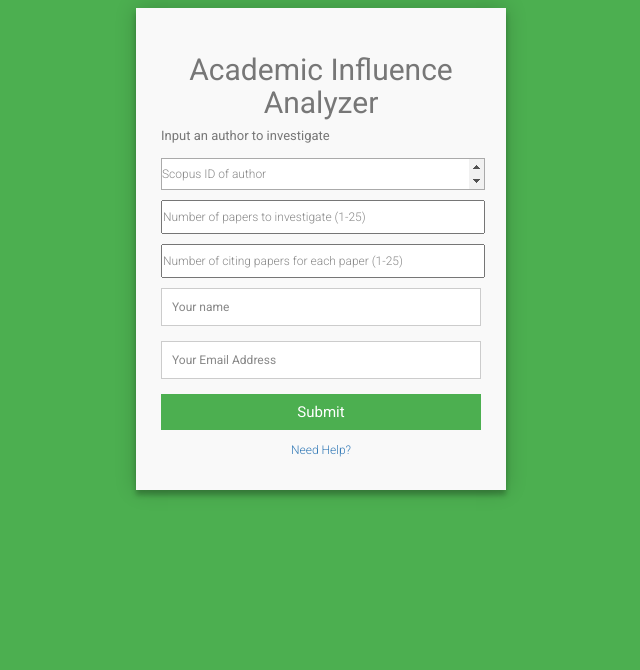
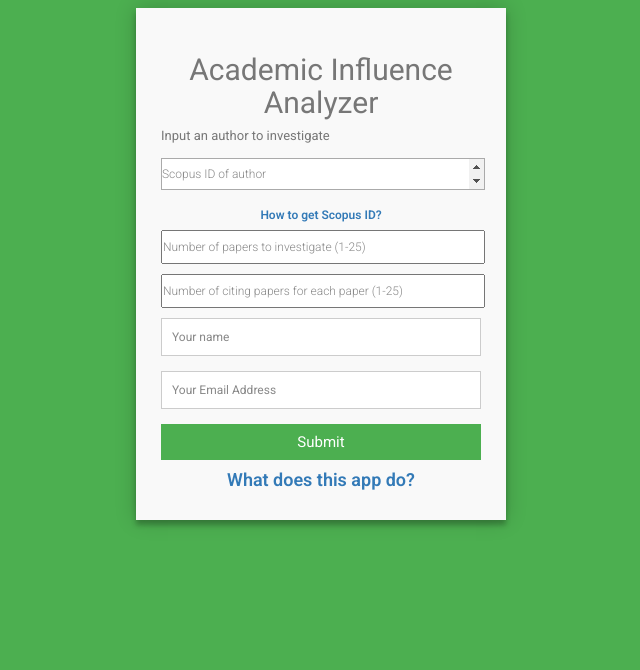
Before and after one commit to AnkaiJie/AfdWeb, a Flask app: page / in a window 1280 px wide. Shown: the part 142-812 px from the top of the page, without its empty margins (319-959 px from the left). Before the commit the page ends 640 px from the top, so only its background shows below. Run offline with Flask 2, Linux system fonts and the light colour scheme; some libraries are stand-ins or nearby versions.

Commit message:
add how to get ID

```diff
--- a/templates/index.html
+++ b/templates/index.html
@@ -18,6 +18,9 @@
     <fieldset>
       <input placeholder="Scopus ID of author" name="author_id" type="number" required autofocus>
     </fieldset>
+    <div style="text-align:center;font-weight:bold;">
+      <a href="{{ url_for('static',filename='how-sid.pdf') }}"  target="_blank"> How to get Scopus ID? </a>
+    </div>
     <fieldset>
       <input placeholder="Number of papers to investigate (1-25)" name="paper_num" type="number" min="1" max="25" required>
     </fieldset>
@@ -32,8 +35,8 @@
     </fieldset>
       <button name="submit" type="submit" id="contact-submit" data-submit="...Sending">Submit</button>
     </fieldset>
-    <div style="text-align:center">
-      <a href="{{ url_for('static',filename='what-is-influence.pdf') }}"  target="_blank"> Need Help? </a>
+    <div style="text-align:center;font-size:150%;font-weight:bold;">
+      <a href="{{ url_for('static',filename='what-is-influence.pdf') }}"  target="_blank"> What does this app do? </a>
      </div>
   </form>
 
```
Also changed, not shown: 2 other files.
